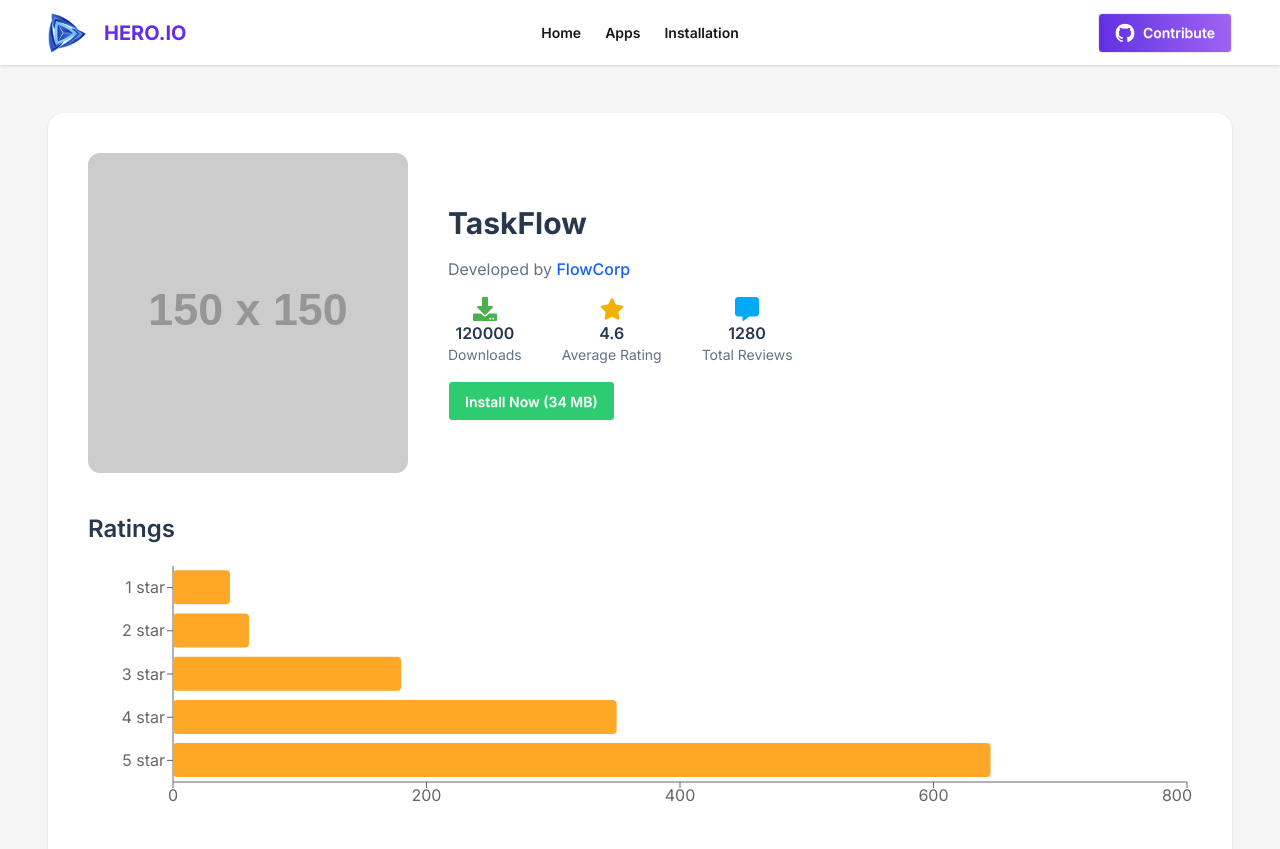
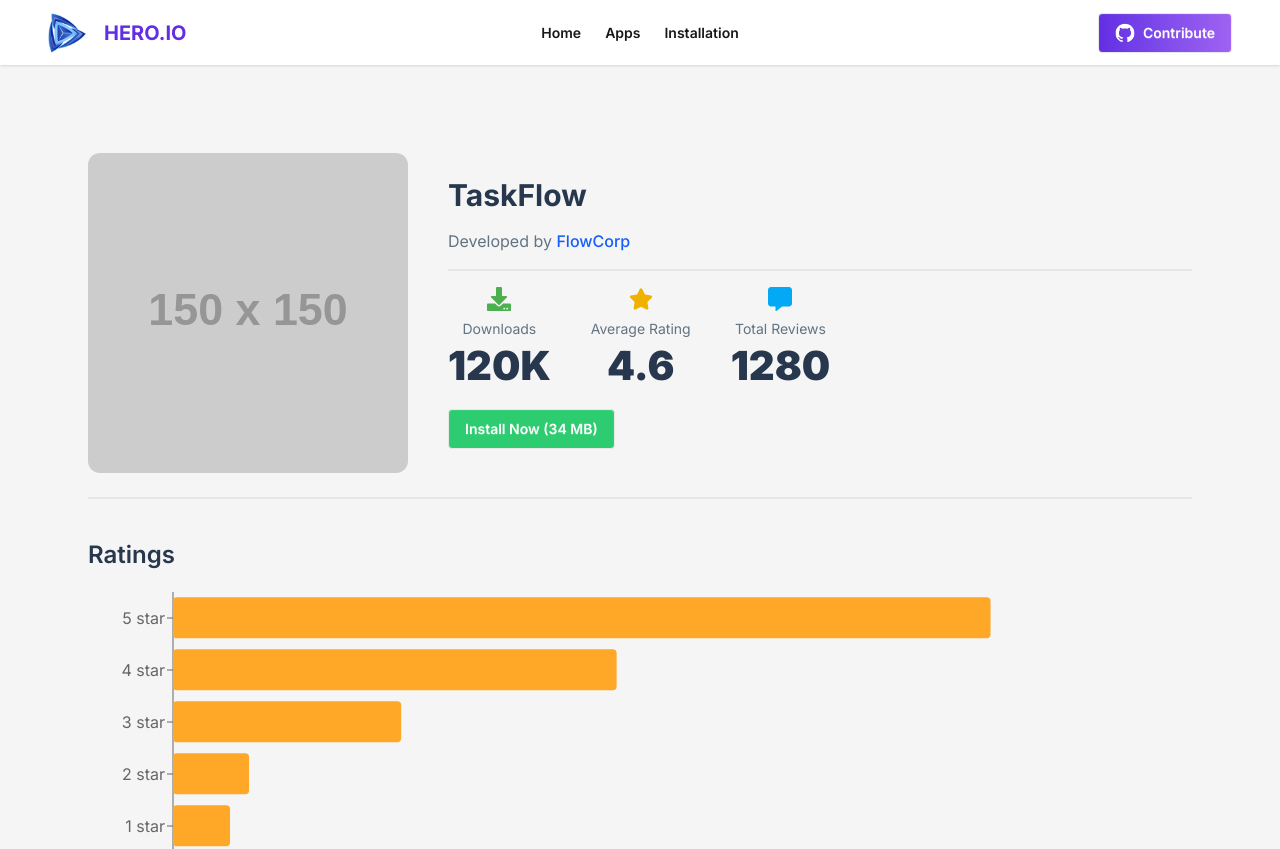
Before and after one commit to priyotush25/hero-io, a React (Vite) app: page /app/1 in a window 1280 px wide. Shown: the top 849 px of the page. Built offline with nearby package versions, Linux system fonts and the light colour scheme.

Commit message:
app details page add

```diff
--- a/package.json
+++ b/package.json
@@ -17,6 +17,7 @@
     "react-dom": "^19.1.1",
     "react-icons": "^5.5.0",
     "react-router": "^7.9.4",
+    "react-toastify": "^11.0.5",
     "recharts": "^3.2.1",
     "tailwindcss": "^4.1.13"
   },
--- a/src/Component/Apps/Apps.jsx
+++ b/src/Component/Apps/Apps.jsx
@@ -54,7 +54,7 @@ const Apps = () => {
           </button>
         </div>
       ) : (
-        <div className="grid grid-cols-1 md:grid-cols-2 lg:grid-cols-4 gap-4">
+        <div className="grid grid-cols-2 md:grid-cols-3 lg:grid-cols-4 gap-4">
           {searchedApps.map((app) => (
             <AppsCard key={app.id} app={app} />
           ))}
--- a/src/Component/TrendApps/TrendApps.jsx
+++ b/src/Component/TrendApps/TrendApps.jsx
@@ -23,7 +23,7 @@ const TrendApps = () => {
               // <SkeletonLoader />
               <p>loading</p>
             ) : (
-              <div className="grid grid-cols-1 md:grid-cols-2 lg:grid-cols-4 gap-4">
+              <div className="grid grid-cols-2 md:grid-cols-2 lg:grid-cols-4 gap-4">
                 {trendApp.map((app) => (
                   <AppsCard app={app} key={app.id} />
                 ))}
--- a/src/Layouts/MainLayouts.jsx
+++ b/src/Layouts/MainLayouts.jsx
@@ -1,4 +1,5 @@
 import { Outlet } from "react-router";
+import { ToastContainer } from "react-toastify";
 import Footer from "../Component/Footer/Footer";
 import Navbar from "../Component/Navbar/Navbar";
 
@@ -9,6 +10,7 @@ const MainLayouts = () => {
         <Navbar />
         <div className="max-w-screen-xl mx-auto w-full px-4 md:px-8 lg:px-12 py-4 md:py-8 lg:py-12 flex-1">
           <Outlet></Outlet>
+          <ToastContainer />
         </div>
 
         <Footer />
--- a/src/Pages/AppDetails.jsx
+++ b/src/Pages/AppDetails.jsx
@@ -1,6 +1,7 @@
 import { useEffect, useState } from "react";
 import { FaCommentAlt, FaDownload, FaStar } from "react-icons/fa";
 import { useParams } from "react-router";
+import { toast } from "react-toastify";
 import {
   BarChart,
   Bar as RechartsBar,
@@ -34,11 +35,18 @@ const AppDetails = () => {
   const handleInstall = () => {
     saveInstalledApp(app);
     setInstalled(true);
+    toast("App installed");
+  };
+
+  const formatDownloads = (num) => {
+    if (num >= 1000000) return (num / 1000000).toFixed(1) + "M";
+    if (num >= 1000) return (num / 1000).toFixed(0) + "K";
+    return num;
   };
 
   return (
-    <div className="p-6 md:p-10 bg-white rounded-2xl shadow-sm space-y-10">
-      <div className="flex flex-col md:flex-row items-start md:items-center gap-10">
+    <div className="p-6 md:p-10 space-y-10">
+      <div className="flex flex-col md:flex-row items-start md:items-center gap-10 border-b-2 pb-6 border-gray-200">
         <div className="rounded-2xl">
           <img
             src={app.image}
@@ -48,7 +56,7 @@ const AppDetails = () => {
         </div>
         <div className="space-y-4 flex-1">
           <h2 className="text-3xl font-bold text-[#27374D]">{app.title}</h2>
-          <p className="text-[#627382] mt-2">
+          <p className="text-[#627382] mt-2 border-b-2 pb-4 border-gray-200">
             Developed by{" "}
             <span className="text-blue-600 font-medium">{app.companyName}</span>
           </p>
@@ -57,18 +65,24 @@ const AppDetails = () => {
           <div className="flex gap-10 text-center text-[#27374D]">
             <div>
               <FaDownload className="text-2xl mx-auto text-[#4CAF50]" />
-              <p className="font-semibold">{app.downloads}</p>
-              <p className="text-sm text-[#627382]">Downloads</p>
+              <p className="text-sm text-[#627382] mt-2">Downloads</p>
+              <p className="font-black text-2xl md:text-[40px]">
+                {formatDownloads(app.downloads)}
+              </p>
             </div>
             <div>
               <FaStar className="text-2xl mx-auto text-yellow-500" />
-              <p className="font-semibold">{app.ratingAvg}</p>
-              <p className="text-sm text-[#627382]">Average Rating</p>
+              <p className="text-sm text-[#627382] mt-2">Average Rating</p>
+              <p className="font-black text-2xl md:text-[40px]">
+                {app.ratingAvg}
+              </p>
             </div>
             <div>
               <FaCommentAlt className="text-2xl mx-auto text-[#03A9F4]" />
-              <p className="font-semibold">{app.reviews}</p>
-              <p className="text-sm text-[#627382]">Total Reviews</p>
+              <p className="text-sm text-[#627382] mt-2">Total Reviews</p>
+              <p className="font-black text-2xl md:text-[40px]">
+                {app.reviews}
+              </p>
             </div>
           </div>
 
@@ -77,8 +91,8 @@ const AppDetails = () => {
             <button
               onClick={handleInstall}
               disabled={installed}
-              className={`btn btn-outline bg-[#2ECC71] text-white ${
-                installed ? "bg-amber-200 cursor-not-allowed" : ""
+              className={`btn bg-[#2ECC71] text-white disabled:bg-gray-400 disabled:text-gray-600 ${
+                installed ? "cursor-not-allowed" : ""
               }`}
             >
               {installed ? "Installed" : `Install Now (${app.size} MB)`}
@@ -88,13 +102,18 @@ const AppDetails = () => {
       </div>
 
       {/* Ratings Section */}
-      <div>
+      <div className="border-b-2 pb-15 border-gray-200">
         <h3 className="text-2xl font-semibold text-[#27374D] mb-4">Ratings</h3>
         <div className="w-full h-64">
-          <ResponsiveContainer>
+          <ResponsiveContainer width="100%" height={300}>
             <BarChart data={app.ratings} layout="vertical">
               <XAxis type="number" />
-              <YAxis dataKey="name" type="category" width={80} />
+              <YAxis
+                dataKey="name"
+                type="category"
+                width={80}
+                reversed={true} // এই লাইনটা top-to-bottom order উল্টে দেবে
+              />
               <Tooltip />
               <RechartsBar
                 dataKey="count"
```
Also changed, not shown: 1 other file (tests, documents, lock files or other folders).
